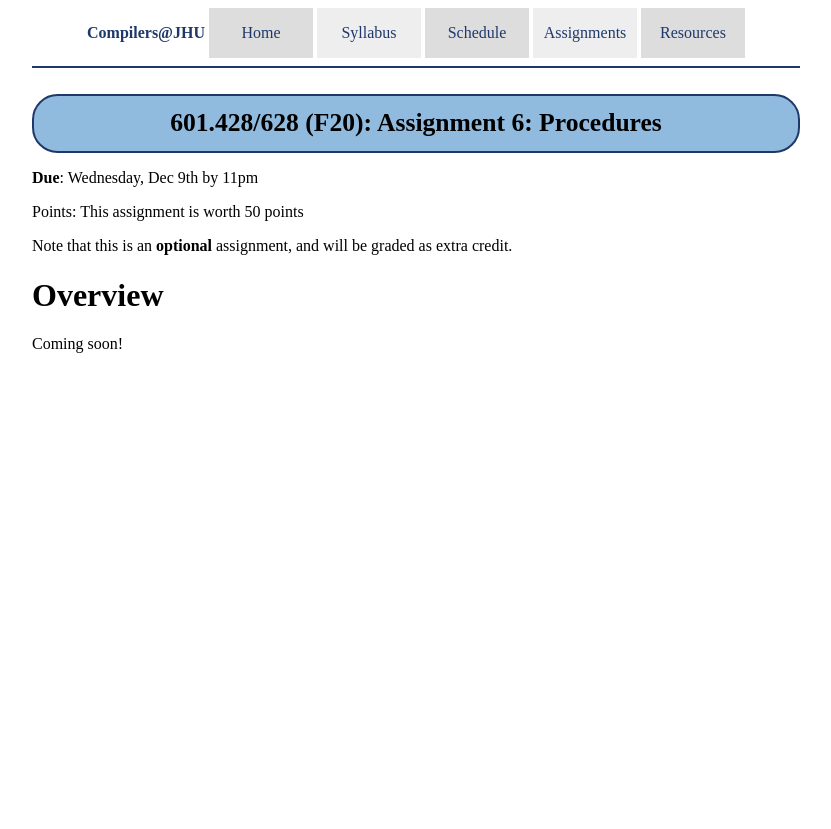
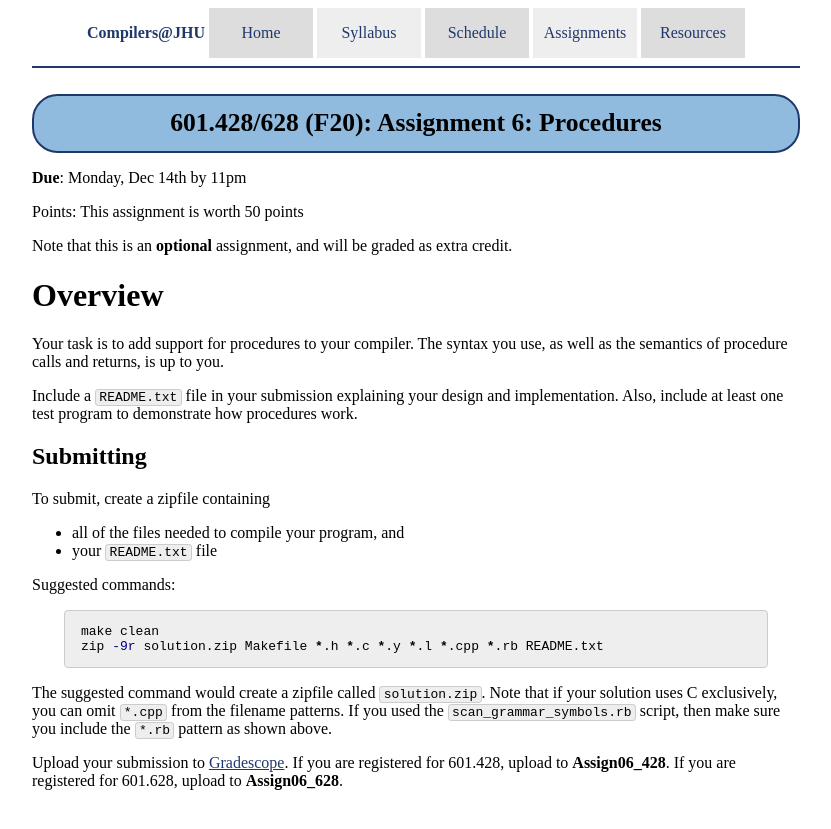
Before and after one commit to jhucompilers/fall2020, a Jekyll site: the page built from assign/assign06.md, in a window 1280 px wide. Shown: the top 829 px of the page, without its empty margins (224-1055 px from the left). Built offline with Jekyll 4.4.1, drawn with Linux system fonts in a browser that asks for light colours.

Commit message:
details for assignment 6

````diff
--- a/assign/assign06.md
+++ b/assign/assign06.md
@@ -3,7 +3,7 @@ layout: default
 title: "Assignment 6: Procedures"
 ---
 
-**Due**: Wednesday, Dec 9th by 11pm
+**Due**: Monday, Dec 14th by 11pm
 
 Points: This assignment is worth 50 points
 
@@ -11,4 +11,27 @@ Note that this is an **optional** assignment, and will be graded as extra credit
 
 # Overview
 
-Coming soon!
+Your task is to add support for procedures to your compiler.  The syntax you use,
+as well as the semantics of procedure calls and returns, is up to you.
+
+Include a `README.txt` file in your submission explaining your design and
+implementation.  Also, include at least one test program to demonstrate how
+procedures work.
+
+## Submitting
+
+To submit, create a zipfile containing
+
+* all of the files needed to compile your program, and
+* your `README.txt` file
+
+Suggested commands:
+
+```bash
+make clean
+zip -9r solution.zip Makefile *.h *.c *.y *.l *.cpp *.rb README.txt
+```
+
+The suggested command would create a zipfile called `solution.zip`.  Note that if your solution uses C exclusively, you can omit `*.cpp` from the filename patterns.  If you used the `scan_grammar_symbols.rb` script, then make sure you include the `*.rb` pattern as shown above.
+
+Upload your submission to [Gradescope](https://www.gradescope.com).  If you are registered for 601.428, upload to **Assign06&#95;428**.  If you are registered for 601.628, upload to **Assign06&#95;628**.
````
Also changed, not shown: index.md (+1 -0 lines).
